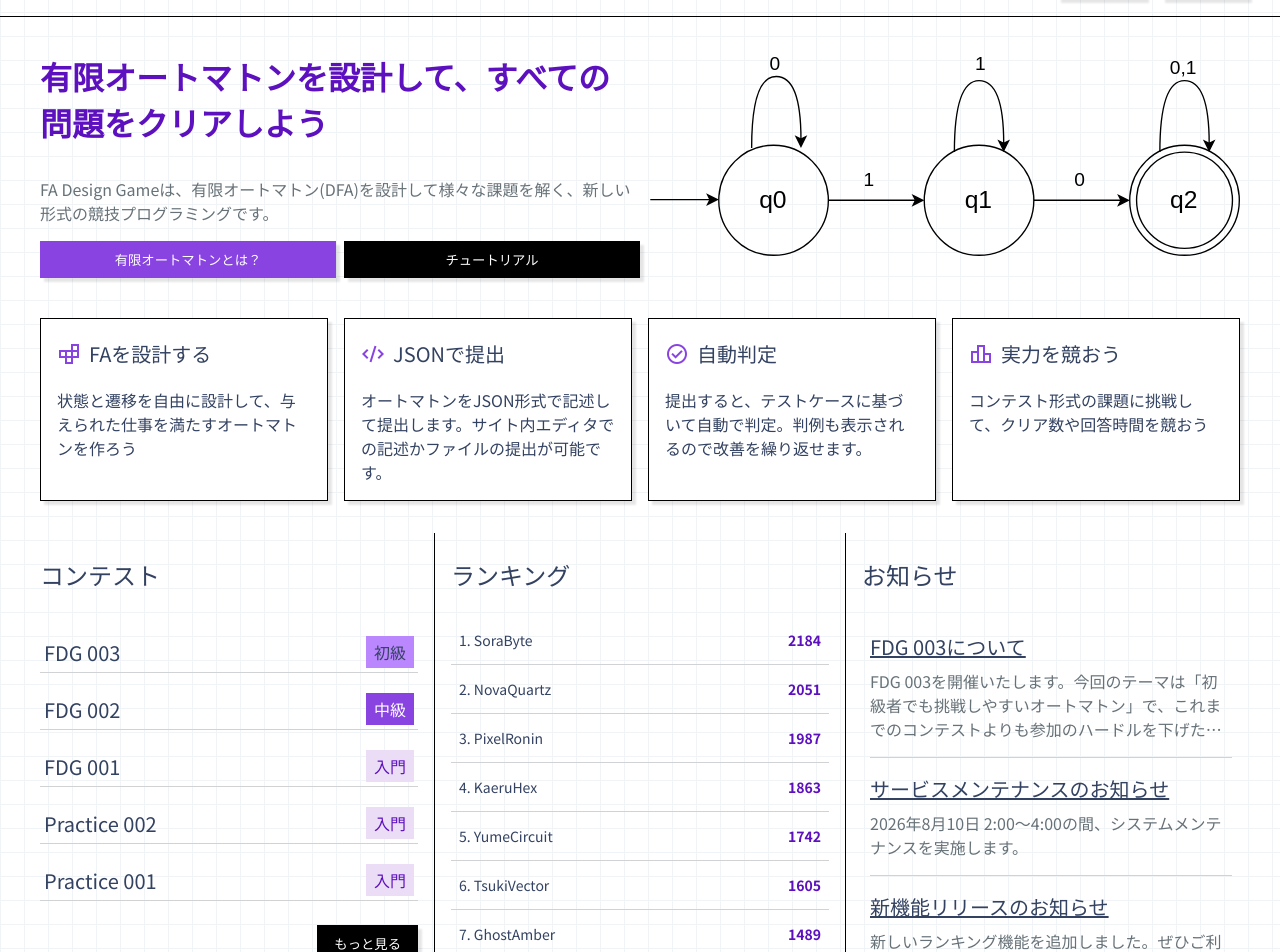
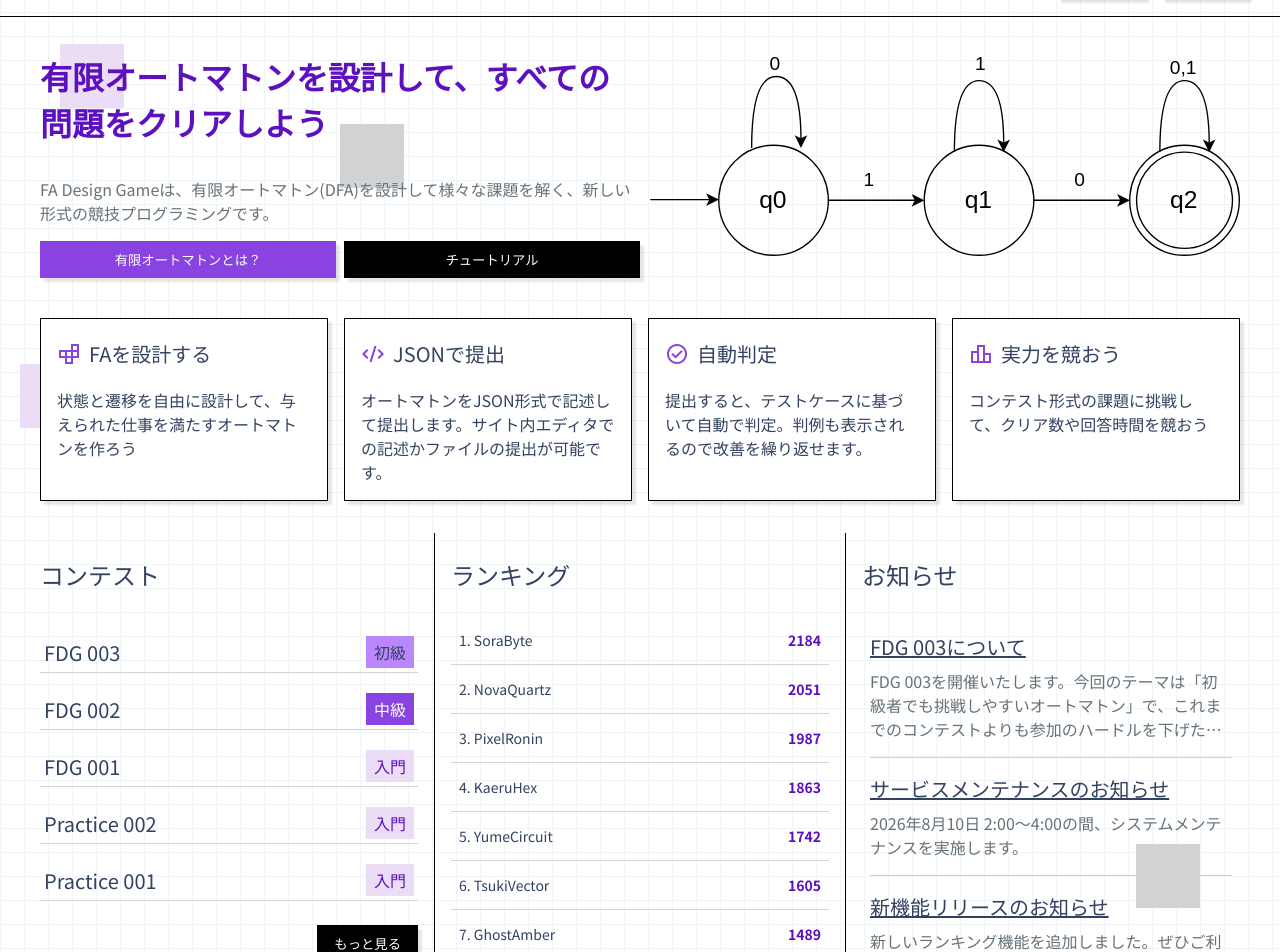
Before and after one commit to automaton-games/fa-design-game, a React (Vite) app in the folder frontend/: page / in a window 1280 px wide. Shown: the part 60-1012 px from the top of the page. Built offline with nearby package versions, Linux system fonts and the light colour scheme.

Commit message:
背景に正方形のアクセントを追加

```diff
--- /dev/null
+++ b/frontend/src/components/PageAccents/PageAccents.css
@@ -0,0 +1,44 @@
+.page__accents {
+  position: absolute;
+  inset: 0;
+  z-index: -1;
+  pointer-events: none;
+}
+.page__accent--purple {
+  position: absolute;
+  background-color: var(--color-purple-100);
+}
+.page__accent--gray {
+  position: absolute;
+  background-color: var(--color-gray-550);
+}
+.page__accent--1 {
+  width: var(--background-accent-lg);
+  aspect-ratio: 1 / 1;
+  top: 100px;
+  left: 60px;
+}
+.page__accent--2 {
+  width: var(--background-accent-lg);
+  aspect-ratio: 1 / 1;
+  top: 180px;
+  left: 340px;
+}
+.page__accent--3 {
+  width: var(--background-accent-lg);
+  aspect-ratio: 1 / 1;
+  top: 420px;
+  left: 20px;
+}
+.page__accent--4 {
+  width: var(--background-accent-lg);
+  aspect-ratio: 1 / 1;
+  top: 900px;
+  right: 80px;
+}
+.page__accent--5 {
+  width: var(--background-accent-lg);
+  aspect-ratio: 1 / 1;
+  top: 1400px;
+  left: 640px;
+}
--- /dev/null
+++ b/frontend/src/components/PageAccents/PageAccents.tsx
@@ -0,0 +1,13 @@
+import "./PageAccents.css"
+
+export default function PageAccents() {
+  return (
+    <div className="page__accents">
+      <span className="page__accent--purple page__accent--1"></span>
+      <span className="page__accent--gray page__accent--2"></span>
+      <span className="page__accent--purple page__accent--3"></span>
+      <span className="page__accent--gray page__accent--4"></span>
+      <span className="page__accent--purple page__accent--5"></span>
+    </div>
+  )
+}
--- a/frontend/src/features/top/pages/Top.tsx
+++ b/frontend/src/features/top/pages/Top.tsx
@@ -1,5 +1,6 @@
 import Header from "../../../components/Header/Header";
 import Footer from "../../../components/Footer/Footer";
+import PageAccents from "../../../components/PageAccents/PageAccents";
 import Hero from "../components/Hero/Hero";
 import Contests from "../components/Contests/Contests";
 import Ranking from "../components/Ranking/Ranking";
@@ -11,6 +12,7 @@ import "./Top.css"
 export default function Top() {
   return (
     <>
+      <PageAccents />
       <Header ></Header>
       <div className="page__content">
         <Hero></Hero>
--- a/frontend/src/index.css
+++ b/frontend/src/index.css
@@ -1,4 +1,5 @@
 body {
+  position: relative;
   margin: 0;
   font-size: var(--font-md);
   font-family: "Noto Sans JP", sans-serif;
@@ -36,6 +37,11 @@ img {
   --font-lg: 1.25rem;    /* 20px - 小見出し */
   --font-xl: 1.5rem;     /* 24px - 見出し */
   --font-2xl: 2rem;      /* 32px - ページタイトル */
+
+  /* 背景のアクセントの正方形の大きさ */
+  --background-accent-sm: 16px;
+  --background-accent-md: 32px;
+  --background-accent-lg: 64px;
 
   /* 紫のカラーパレット */
   --color-purple-100: #ECDDF7;
```
